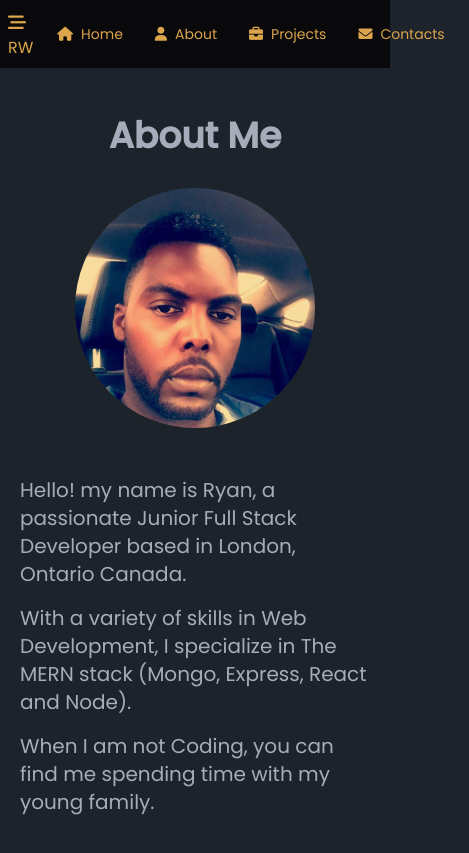
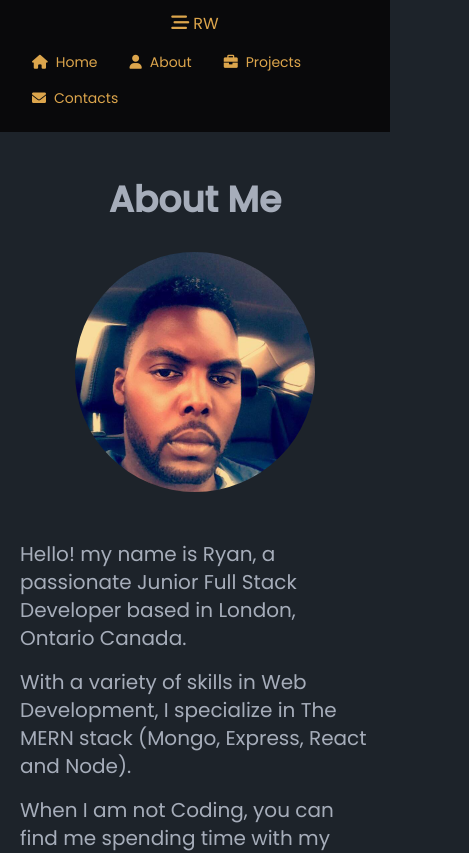
Before and after one commit to RW2023/nextport, a Next.js app: page /about in a window 390 px wide. Shown: the top 853 px of the page, 469 px wide, since content can reach past the window. Built offline with nearby package versions, Linux system fonts and the light colour scheme.

Commit message:
make navigation stack on smaller screens

```diff
--- a/components/Navbar/Navbar.jsx
+++ b/components/Navbar/Navbar.jsx
@@ -3,7 +3,10 @@ import Link from 'next/link'; // Import the Link component from Next.js
 
 function Navbar() {
   return (
-    <div className="navbar bg-black sticky top-0 z-50" data-theme="luxury">
+    <div
+      className="flex flex-col sm:flex-row navbar bg-black sticky top-0 z-50"
+      data-theme="luxury"
+    >
       <div className="flex-1">
         <Link href="/">
           <i className="fa-solid fa-bars-staggered mr-1 text-lg"></i>RW
@@ -28,7 +31,9 @@ function Navbar() {
           </li>
 
           <li>
-            <Link href="/contact"><i className="fas fa-envelope"></i> Contacts</Link>
+            <Link href="/contact">
+              <i className="fas fa-envelope"></i> Contacts
+            </Link>
           </li>
         </ul>
       </div>
```
